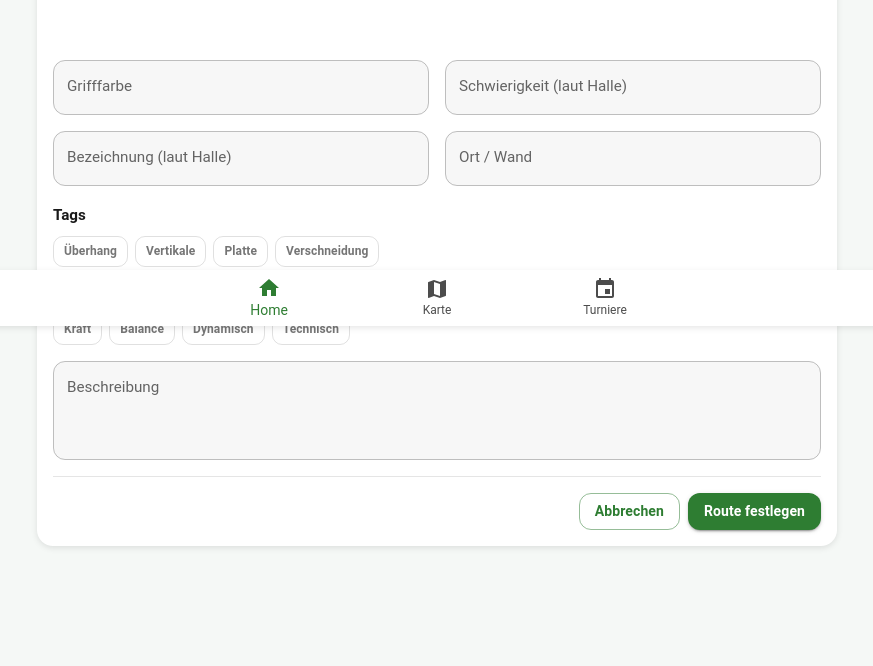
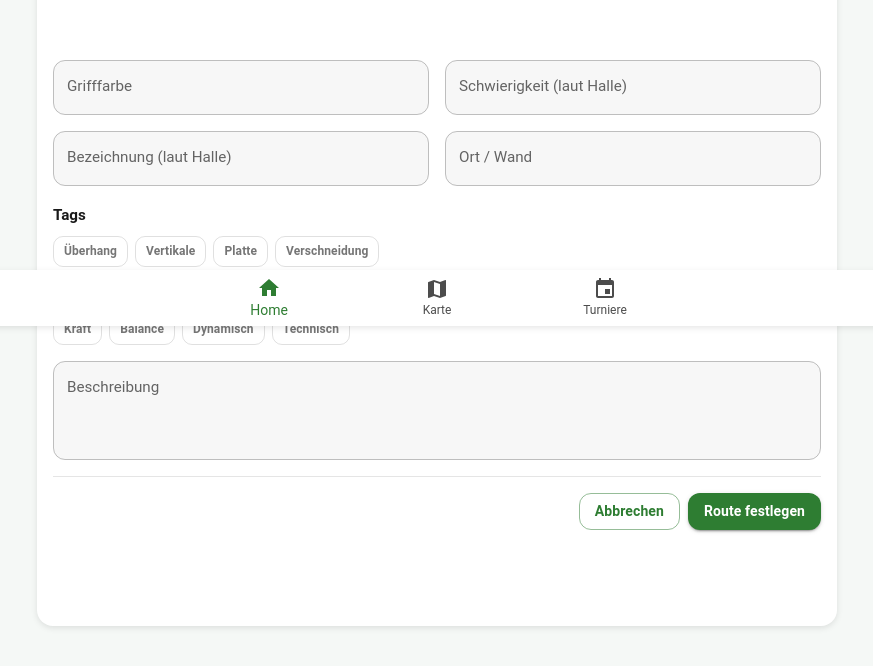
Before and after one commit to JonasFlachmann/ClimbingTurnamentAppPublic, a Next.js app: page /boulder-add in a window 1280 px wide. Shown: the part 474-1140 px from the top of the page, without its empty margins (203-1076 px from the left). Built offline with nearby package versions, Linux system fonts and the light colour scheme.

Commit message:
Update boulder-add.tsx

```diff
--- a/pages/boulder-add.tsx
+++ b/pages/boulder-add.tsx
@@ -50,7 +50,7 @@ export default function BoulderAddPage() {
   const [tags, setTags] = useState<string[]>([]);
   const [description, setDescription] = useState("");
 
-  // Fotos (Preview via Blob-URL)
+  // Fotos
   const [photoUrls, setPhotoUrls] = useState<(string | null)[]>(
     Array.from({ length: MAX_PHOTOS }, () => null)
   );
@@ -91,7 +91,6 @@ export default function BoulderAddPage() {
   // Submit
   const handleSubmit = (e: React.FormEvent) => {
     e.preventDefault();
-    // TODO: später API-Aufruf
     router.push("/tournament-fill");
   };
 
@@ -102,7 +101,6 @@ export default function BoulderAddPage() {
         p: 2,
         display: "flex",
         justifyContent: "center",
-        pb: 8, // 👈 Platz nach unten, damit nichts im Footer verschwindet
       }}
     >
       <Paper elevation={3} sx={{ width: "100%", maxWidth: 800, p: 2, borderRadius: 2 }}>
@@ -140,17 +138,16 @@ export default function BoulderAddPage() {
                   <SwiperSlide key={i}>
                     <Box
                       sx={{
-                        position: "relative",
                         width: "100%",
-                        height: "100%",
+                        height: 240, // 👈 feste Höhe für Platzhalter
                         borderRadius: 2,
-                        overflow: "hidden",
                         bgcolor: photoUrls[i]
                           ? "transparent"
                           : PLACEHOLDER_COLORS[i % PLACEHOLDER_COLORS.length],
                         display: "flex",
                         alignItems: "center",
                         justifyContent: "center",
+                        position: "relative",
                       }}
                     >
                       {photoUrls[i] ? (
@@ -313,6 +310,9 @@ export default function BoulderAddPage() {
               Route festlegen
             </Button>
           </Box>
+
+          {/* 👇 Spacer gegen Footer-Überlappung */}
+          <Box sx={{ height: 80 }} />
         </Box>
       </Paper>
     </Box>
```
